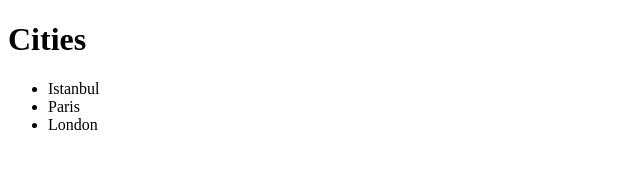
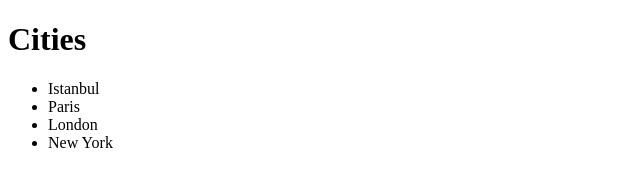
Before and after one commit to Dilek82/repo2, a plain HTML site: page index.html in a window 1280 px wide. Shown: the full height of the page, 0-640 px from the left. Drawn offline with Linux system fonts and the light colour scheme.

Commit message:
new city added New York added

```diff
--- a/index.html
+++ b/index.html
@@ -14,6 +14,7 @@
         <li>Istanbul</li>
         <li>Paris</li>
         <li>London</li>
+	  <li>New York</li>
     </ul>
 </body>
 
```
